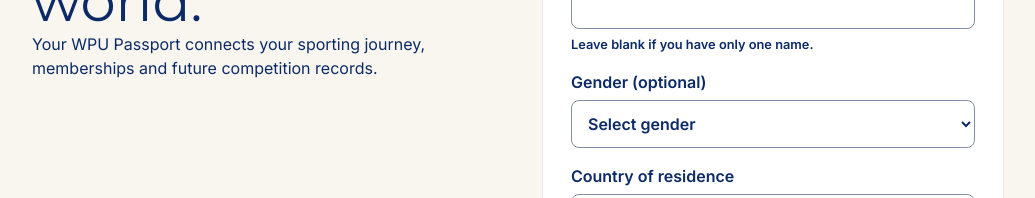
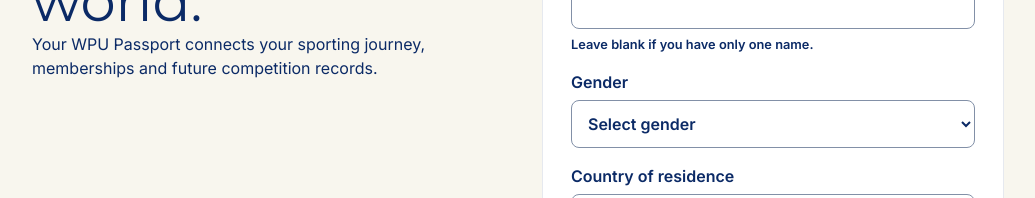
Before and after one commit to mightymaxworks/world-pickleball-union, a Next.js app: page /join in a window 1280 px wide. Shown: the part 289-487 px from the top of the page, without its empty margins (122-1157 px from the left). Built offline with nearby package versions, Linux system fonts and the light colour scheme.

Commit message:
fix(wpu-001): require gender for new registrations while preserving returning login

```diff
--- a/src/app/join/page.tsx
+++ b/src/app/join/page.tsx
@@ -38,7 +38,7 @@ export default function MembershipPage() {
  <section className="membership-panel"><h2>{step==="code"?"Check your email":mode==="register"?"Create your account":"Sign in"}</h2>
  <form onSubmit={submit}>
  {step==="details"?<>
- {mode==="register"&&<><label>Given name(s)<input required maxLength={80} autoComplete="given-name" value={givenName} onChange={e=>setGivenName(e.target.value)}/></label><label>Family name (surname)<input maxLength={79} autoComplete="family-name" value={familyName} onChange={e=>setFamilyName(e.target.value)}/><small>Leave blank if you have only one name.</small></label><label>Gender (optional)<select value={gender} onChange={e=>setGender(e.target.value)}><option value="">Select gender</option><option value="male">Male</option><option value="female">Female</option></select></label><label>Country of residence<select required autoComplete="country" value={country} onChange={e=>{setCountry(e.target.value);setCity("");setOther("");}}><option value="">Select your country or territory</option>{countries.map(c=><option key={c.code} value={c.code}>{c.name}</option>)}</select></label>{country&&<><label>City / town / locality<select required value={city} onChange={e=>{setCity(e.target.value);setOther("");}}><option value="">Select your locality</option>{(localities[country]||[]).map(x=><option key={x}>{x}</option>)}<option value="other">Other — enter manually</option></select></label>{city==="other"&&<label>Enter your city, town or village<input required maxLength={120} autoComplete="address-level2" value={other} onChange={e=>setOther(e.target.value)}/></label>}</>}</>}
+ {mode==="register"&&<><label>Given name(s)<input required maxLength={80} autoComplete="given-name" value={givenName} onChange={e=>setGivenName(e.target.value)}/></label><label>Family name (surname)<input maxLength={79} autoComplete="family-name" value={familyName} onChange={e=>setFamilyName(e.target.value)}/><small>Leave blank if you have only one name.</small></label><label>Gender<select required value={gender} onChange={e=>setGender(e.target.value)}><option value="">Select gender</option><option value="male">Male</option><option value="female">Female</option></select></label><label>Country of residence<select required autoComplete="country" value={country} onChange={e=>{setCountry(e.target.value);setCity("");setOther("");}}><option value="">Select your country or territory</option>{countries.map(c=><option key={c.code} value={c.code}>{c.name}</option>)}</select></label>{country&&<><label>City / town / locality<select required value={city} onChange={e=>{setCity(e.target.value);setOther("");}}><option value="">Select your locality</option>{(localities[country]||[]).map(x=><option key={x}>{x}</option>)}<option value="other">Other — enter manually</option></select></label>{city==="other"&&<label>Enter your city, town or village<input required maxLength={120} autoComplete="address-level2" value={other} onChange={e=>setOther(e.target.value)}/></label>}</>}</>}
  <label>Email address<input type="email" required maxLength={254} autoComplete="email" value={email} onChange={e=>setEmail(e.target.value)}/></label>
  {mode==="register"&&<label className="membership-consent"><input type="checkbox" required checked={consent} onChange={e=>setConsent(e.target.checked)}/> I acknowledge the WPU registration privacy and terms requirements (draft; public launch pending approved policy links).</label>}
  </>:<><p>Enter the six-digit code sent to {email}.</p><label>Verification code<input required inputMode="numeric" autoComplete="one-time-code" pattern="[0-9]{6}" maxLength={6} value={code} onChange={e=>setCode(e.target.value)}/></label></>}
```
